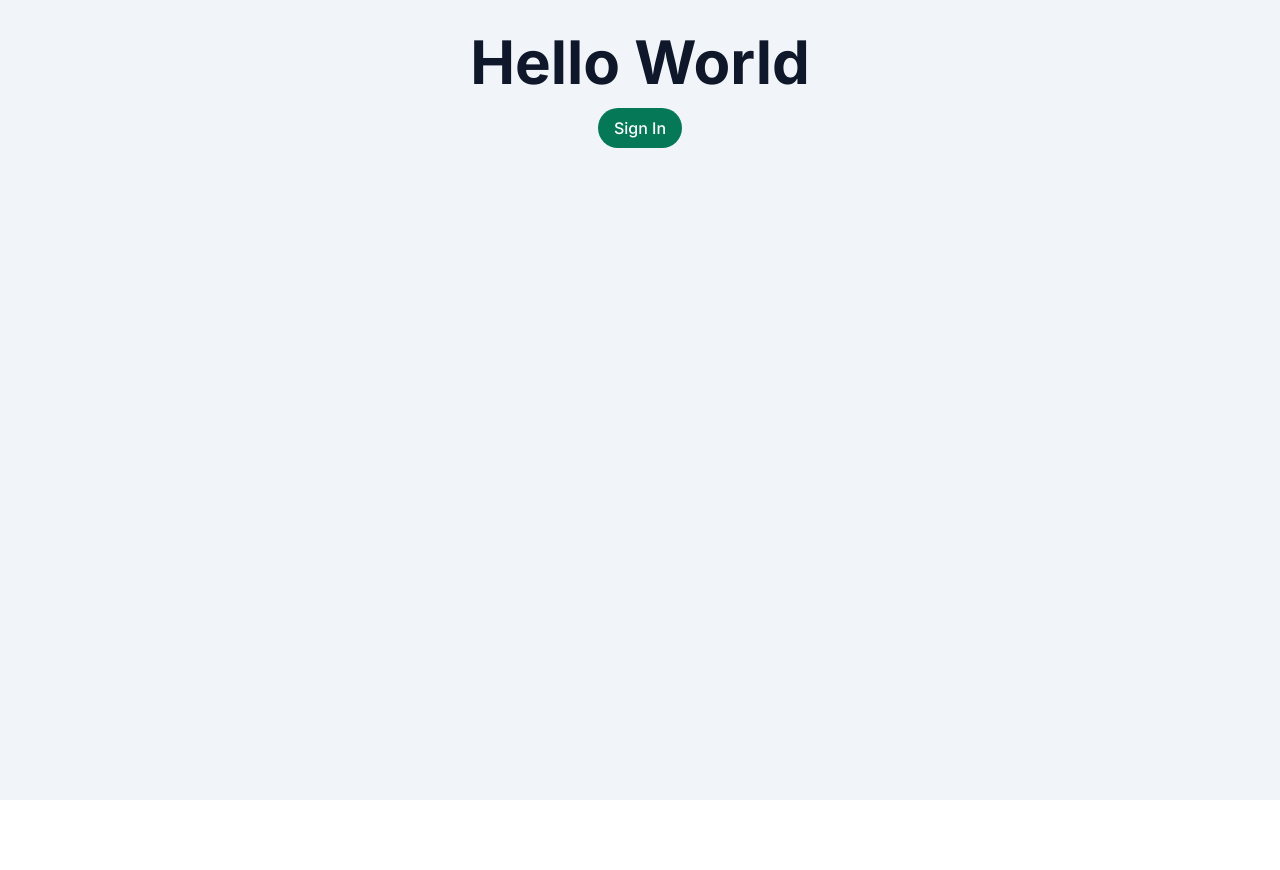
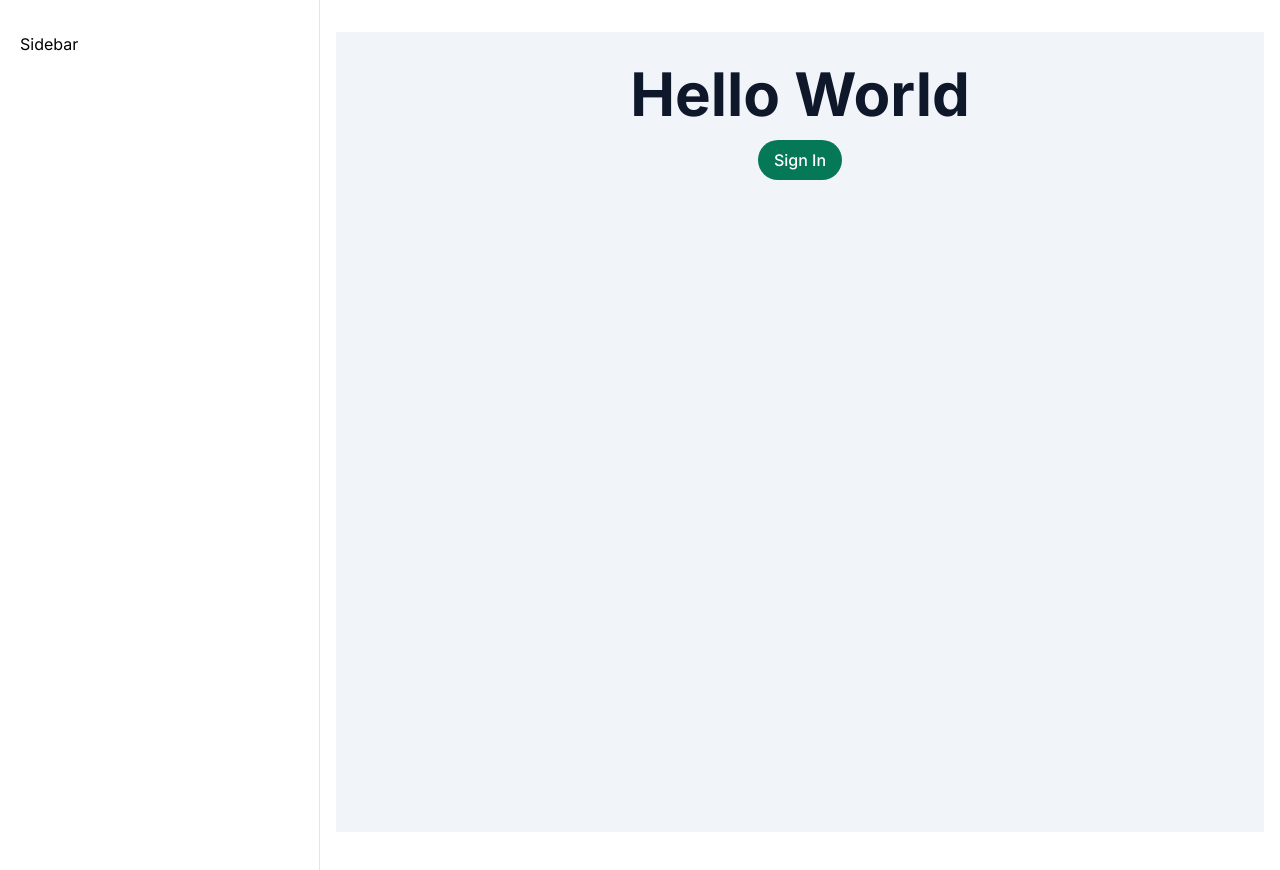
Before and after one commit to Asynnc/design-system-with-tailwind-ui, a Next.js app: page / in a window 1280 px wide. Shown: the top 870 px of the page. Before the commit the page ends 800 px from the top, so only its background shows below. Built offline with nearby package versions, Linux system fonts and the light colour scheme.

Commit message:
chore: layout structure

```diff
--- a/src/app/layout.tsx
+++ b/src/app/layout.tsx
@@ -16,7 +16,12 @@
 }) {
   return (
     <html lang="en">
-      <body className={inter.className}>{children}</body>
+      <body className={inter.className}>
+        <div className="grid min-h-screen grid-cols-app">
+          <aside className="border-r border-zinc-200 px-5 py-8">Sidebar</aside>
+          <main className="px-4 pb-12 pt-8">{children}</main>
+        </div>
+      </body>
     </html>
   )
 }
--- a/tailwind.config.ts
+++ b/tailwind.config.ts
@@ -1,11 +1,12 @@
 import type { Config } from 'tailwindcss'
 
 const config: Config = {
-  content: [
-    './src/**/*.tsx',
-  ],
+  content: ['./src/**/*.tsx'],
   theme: {
     extend: {
+      gridTemplateColumns: {
+        app: 'minmax(18rem, 20rem) 1fr',
+      },
       backgroundImage: {
         'gradient-radial': 'radial-gradient(var(--tw-gradient-stops))',
         'gradient-conic':
```
